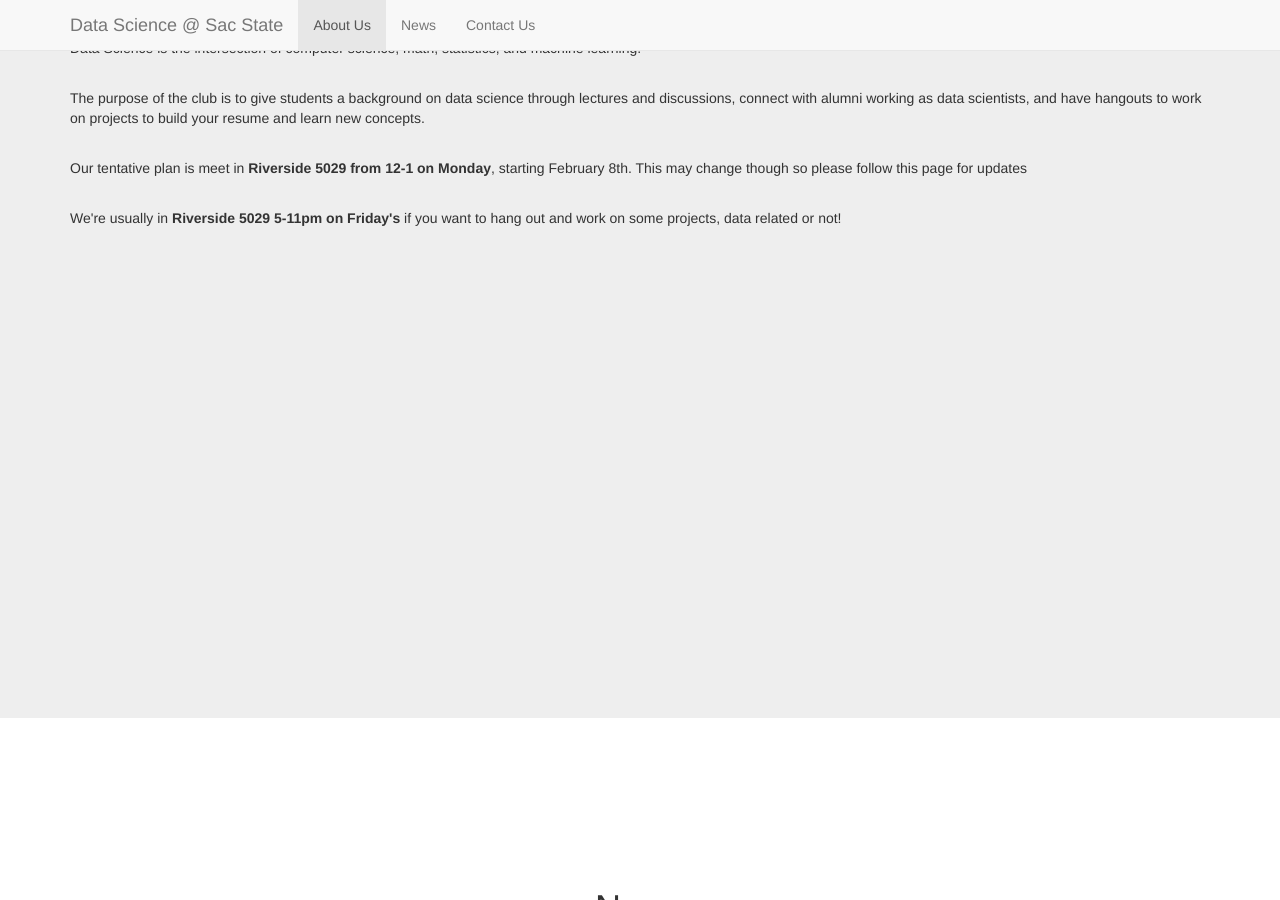
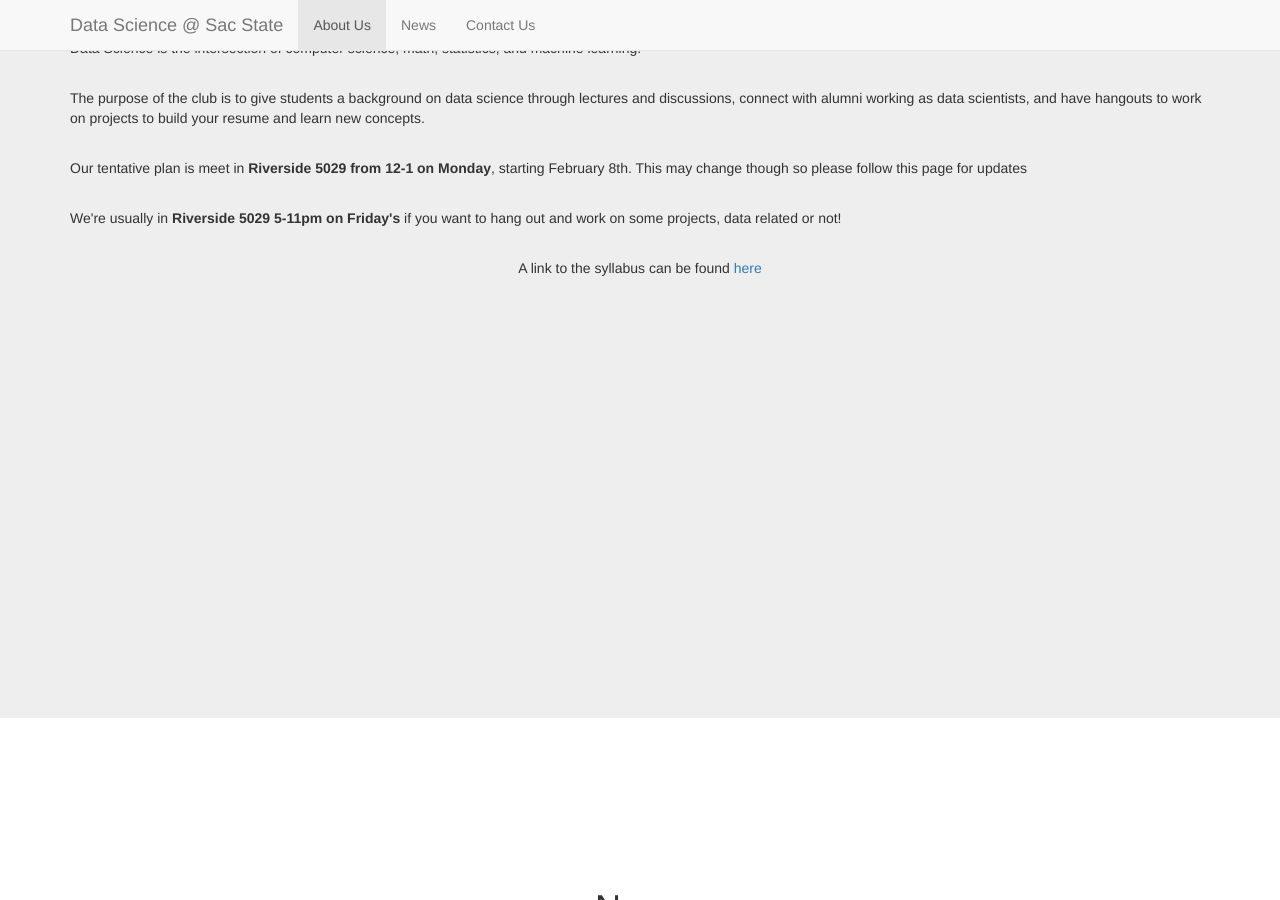
Before and after one commit to DataScience-SacState/DataScience-SacState.github.io, a Jekyll site: the page built from index.html, in a window 1280 px wide and 900 px high, scrolled down 1082 px. Built offline with Jekyll 4.4.1, drawn with Linux system fonts in a browser that asks for light colours.

Commit message:
added link to syllabus

```diff
--- a/index.html
+++ b/index.html
@@ -82,6 +82,7 @@
                 <br>
                 <p align="left" style="font-size:100%;">We're usually in <strong>Riverside 5029 5-11pm on Friday's</strong> if you want to hang out and work on some projects, data related or not!</p>
                 <br>
+                <p align="center" style="font-size:100%:">A link to the syllabus can be found <a href="https://docs.google.com/document/d/1V2kcNUqes5YmVlRcf4Gsz2ngrAqFBfrhk2RZ7sH9gV0/edit?usp=sharing">here</a>
                 <br>
 
                 <br>
```
